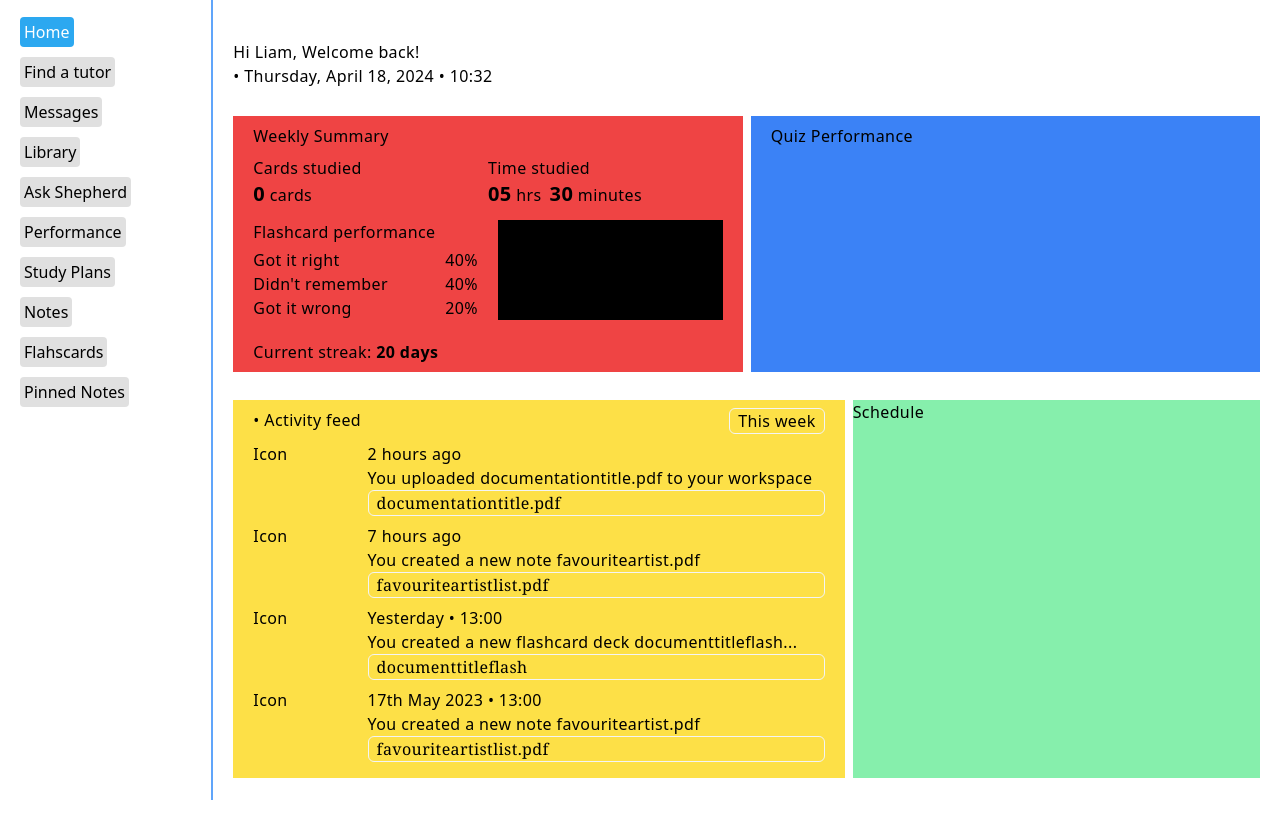
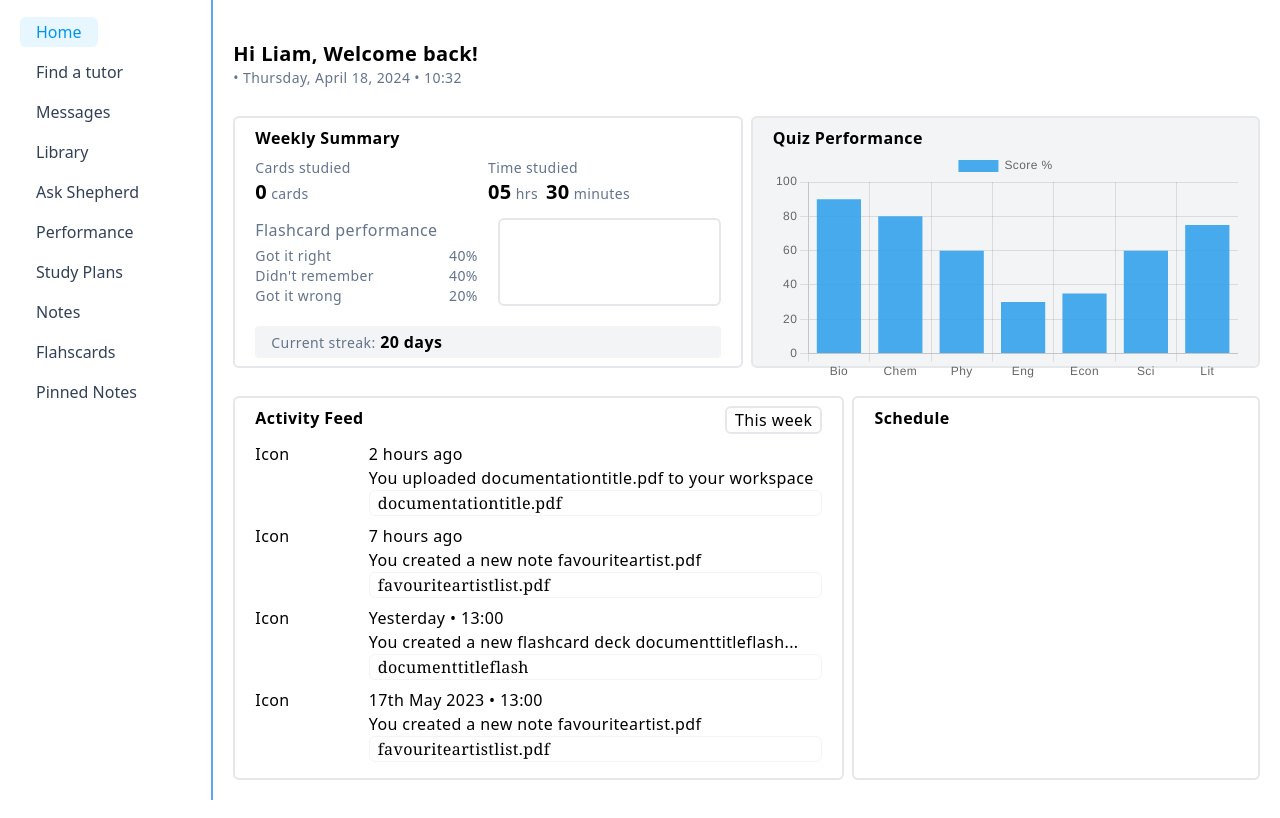
Before and after one commit to moyela/shepherd_dashboard_test, a React (Vite) app: page / in a window 1280 px wide. Built offline with nearby package versions, Linux system fonts and the light colour scheme.

Commit message:
added bar chart to component mockup

```diff
--- a/package.json
+++ b/package.json
@@ -16,8 +16,10 @@
     "@typescript-eslint/parser": "^6.14.0",
     "antd": "^5.12.2",
     "axios": "^1.6.3",
+    "chart.js": "^4.4.2",
     "framer-motion": "^10.16.16",
     "react": "^18.2.0",
+    "react-chartjs-2": "^5.2.0",
     "react-dom": "^18.2.0",
     "react-router": "^6.20.1",
     "react-router-dom": "^6.20.1"
--- a/src/components/dashboard.tsx
+++ b/src/components/dashboard.tsx
@@ -1,4 +1,5 @@
 import ActivityFeed from "./activity_feed";
+import QuizPerformanceChart from "./quiz_performance_chart";
 
 export default function Dashboard() {
 
@@ -23,8 +24,10 @@ export default function Dashboard() {
     return (
       <div className=' px-5 py-10 font-sans tracking-wide flex flex-col gap-7'>
         <div>
-          Hi Liam, Welcome back!
-          <p>
+          <span className="font-bold text-xl">
+            Hi Liam, Welcome back!
+          </span>
+          <p className="text-slate-500 text-sm">
             • {dateString} • {hours}:{minutes}
           </p>
         </div>
@@ -32,10 +35,10 @@ export default function Dashboard() {
         {/* Weekly summary and Quiz performance */}
         <div className="flex flex-row gap-2">
 
-          <div className="basis-1/2 flex flex-col px-5 py-2 bg-red-500">
+          <div className="basis-1/2 flex flex-col px-5 py-2 border-2 border-gray-200 rounded-md">
           {/* Weekly summary card */}
 
-            <div className="mb-2">
+            <div className="mb-2 font-bold">
               Weekly Summary
             </div>
 
@@ -43,29 +46,38 @@ export default function Dashboard() {
             {/* Cards studied and Time studied suboptions*/}
 
               <div className="basis-1/2 flex flex-col">
-                <div>
+                <div className="text-slate-500 text-sm">
                   Cards studied
                 </div>
                 <div>
-                  <span className="text-xl font-semibold">
+                  <span className="text-xl font-semibold mr-1">
                     0
-                  </span> cards
+                  </span>
+                  <span className="text-slate-500 text-sm">
+                    cards
+                  </span>
                 </div>
               </div>
               <div className="basis-1/2 flex flex-col">
-                <div>
+                <div className="text-slate-500 text-sm">
                     Time studied
                   </div>
                 <div className="flex flex-row gap-2">
                   <div>
-                    <span className="text-xl font-semibold">
+                    <span className="text-xl font-semibold mr-1">
                       05
-                    </span> hrs
+                    </span>
+                    <span className="text-slate-500 text-sm">
+                      hrs
+                    </span>
                   </div>
                   <div>
-                    <span className="text-xl font-semibold">
+                    <span className="text-xl font-semibold mr-1">
                       30
-                    </span> minutes
+                    </span>
+                    <span className="text-slate-500 text-sm">
+                      minutes
+                    </span>
                   </div>
 
                 </div>
@@ -78,40 +90,44 @@ export default function Dashboard() {
 
               <div className="basis-1/2">
               {/* Flashcard performance */}
-                <div className="mb-1">
+                <div className="mb-1 text-slate-500">
                   Flashcard performance
                 </div>
-                <div className="flex flex-row justify-between">
+                <div className="flex flex-row justify-between text-slate-500 text-sm">
                   <span>Got it right</span>
                   <span>40%</span>
                 </div>
-                <div className="flex flex-row justify-between">
+                <div className="flex flex-row justify-between text-slate-500 text-sm">
                   <span>Didn't remember</span>
                   <span>40%</span>
                 </div>
-                <div className="flex flex-row justify-between">
+                <div className="flex flex-row justify-between text-slate-500 text-sm">
                   <span>Got it wrong</span>
                   <span>20%</span>
                 </div>
 
               </div>
-              <div className="basis-1/2 bg-black">
-              {/* BLACK SQUARE => should be a Carousel of streaks */}
+              <div className="basis-1/2 border-2 border-gray-200 rounded-md">
+              {/* Should be a Carousel of streaks */}
 
               </div>
 
             </div>
 
-            <div>
-              Current streak: <span className="font-semibold">20 days</span>
+            <div className="bg-gray-100 rounded px-4 py-1">
+              <span className="text-slate-500 text-sm">Current streak:</span> <span className="font-semibold">20 days</span>
             </div>
           </div>
 
 
-          <div className="basis-1/2 px-5 py-2 bg-blue-500">
+          <div className="basis-1/2 px-5 py-2 border-2 border-gray-200 bg-gray-100 rounded-md">
           {/* Quiz performance sections */}
-
-            Quiz Performance
+            <span className="font-bold">
+              Quiz Performance
+            </span>
+            <div>
+              <QuizPerformanceChart/>
+            </div>
           </div>
 
         {/* END of Weekly summary and Quiz performance row*/}
@@ -120,13 +136,13 @@ export default function Dashboard() {
         <div className="flex flex-row gap-2">
         {/* Activity feed and Schedule section */}
 
-          <div className="basis-3/5 bg-yellow-300 flex flex-col px-5 py-2">
+          <div className="basis-3/5 flex flex-col px-5 py-2 border-2 border-gray-200 rounded-md">
           {/* Activity feed half */}
             <div className="flex flex-row justify-between mb-2">
-              <div>
-                • Activity feed
+              <div className="font-bold">
+                Activity Feed
               </div>
-              <div className="border border-gray-100 rounded-md px-2">
+              <div className="border-2 border-gray-200 rounded-md px-2">
                 <button>
                   This week
                 </button>
@@ -135,8 +151,10 @@ export default function Dashboard() {
 
             <ActivityFeed/>
           </div>
-          <div className="basis-2/5 bg-green-300">
-            Schedule
+          <div className="basis-2/5 border-2 border-gray-200 rounded-md px-5 py-2">
+            <span className="font-bold">
+              Schedule
+            </span>
           </div>
         </div>
 
--- a/src/components/global/sidebar.tsx
+++ b/src/components/global/sidebar.tsx
@@ -1,13 +1,13 @@
 import { NavLink } from "react-router-dom";
-// import { ResumeIcon, GithubIcon, InstagramIcon, LinkedinIcon, TwitterIcon } from "../assets";
-import { useState, useEffect } from "react";
+
+import { useState } from "react";
 
 // RouteLink renders the links for the site navigation links and external links
 function RouteLink(props: {name:string, route:string}) {
     return (
-      <div className="">
+      <div className=" nav-bar">
         <NavLink
-        className="text-l hover:text-lime-700 py-1 px-1 rounded"
+        className=" text-slate-700 hover:text-blue-400 py-1 px-4 rounded-md w-auto"
         to={props.route}
         title={`Go to my ${props.name}`}>
 
@@ -17,27 +17,6 @@ function RouteLink(props: {name:string, route:string}) {
     )
   }
 
-// ImageLink renders the external profile links to socials and github etc
-function ImageLink(props: {name:string, address:string, img_src:string, img_alt:string }) {
-    return (
-        <div className=" rounded-sm">
-
-        <a className=""
-        href={props.address}
-        title={`Go to my ${props.name}`}
-        target="_blank">
-
-           <img
-           src={props.img_src}
-           alt={props.img_alt}
-           className="header-external-link"
-           />
-        </a>
-    </div>
-    )
-}
-
-
 export default function Sidebar() {
     const twitter = "./twitter_icon.svg"
     const x = "./twitter_x_icon.svg"
@@ -45,9 +24,9 @@ export default function Sidebar() {
 
     return (
 
-    <div className="text-left flex  border-red-600">
+    <div className="text-left flex">
 
-        <nav className="font-sans flex flex-col gap-4 mx-5 pt-5" id="nav-bar">
+        <nav className="font-sans flex flex-col gap-4 mx-5 pt-5">
             <RouteLink name="Home" route="/" />
             <RouteLink name="Find a tutor" route="/work" />
             <RouteLink name="Messages" route="/writing" />
@@ -62,44 +41,3 @@ export default function Sidebar() {
     </div>
     );
   }
-
-
-// template for svg links kept below:
-
-// function SVGLink(props: {name:string, address:string, whichicon:string}) {
-
-//     let icon
-
-//     switch (props.whichicon) {
-//         case 'resume':
-//             icon = <ResumeIcon />
-//             break;
-//         case 'linkedin':
-//             icon = <LinkedinIcon/>
-//             break;
-//         case 'github':
-//             icon = <GithubIcon/>
-//             break;
-//         case 'twitter':
-//             icon = <TwitterIcon/>
-//             break;
-//         case 'instagram':
-//             icon = <InstagramIcon/>
-//             break;
-//     }
-
-//     return (
-//         <div className="h-full">
-
-//         <a className=""
-//         href={props.address}
-//         title={`Go to my ${props.name}`}
-//         target="_blank"
-//         >
-//             <div style={{color:'red'}} className="header-external-link  hover:h-7 hover:fill-white">
-//                 {icon}
-//             </div>
-//         </a>
-//     </div>
-//     )
-// }
--- /dev/null
+++ b/src/components/quiz_performance_chart.tsx
@@ -0,0 +1,52 @@
+import {
+    Chart as ChartJS,
+    CategoryScale,
+    LinearScale,
+    BarElement,
+    Title,
+    Tooltip,
+    Legend,
+  } from 'chart.js';
+import { Bar } from 'react-chartjs-2';
+
+
+ChartJS.register(
+  CategoryScale,
+  LinearScale,
+  BarElement,
+  Title,
+  Tooltip,
+  Legend
+);
+
+export const options = {
+  responsive: true,
+  plugins: {
+    legend: {
+      position: 'top' as const,
+    },
+
+    title: {
+      display: false,
+      text: 'Quiz Performance',
+    },
+  },
+};
+
+const labels = ['Bio', 'Chem', 'Phy', 'Eng', 'Econ', 'Sci', 'Lit'];
+
+export const data = {
+  labels,
+  datasets: [
+    {
+      label: 'Score %',
+      data: [90,80,60,30,35,60,75,97],
+      backgroundColor: 'rgba(53, 162, 235, 0.9)',
+    }
+  ],
+};
+
+
+export default function QuizPerformanceChart() {
+    return <Bar options={options} data={data} style={{position:"absolute"}}/>;
+}
--- a/src/styles/main.css
+++ b/src/styles/main.css
@@ -23,17 +23,17 @@
 }
 
 .header-external-link:hover {
-  background-color: #92d4a2;
+  background-color: #0095ec;
 }
 
-#nav-bar a.active {
+.nav-bar a.active {
   /* this styles the navigation routing links*/
-  background-color: #2ca8f0;
-  color: white;
+  background-color: #e8f6ff;
+  color: #0095ec;
 }
 
-#nav-bar a {
-  background-color: #e0e0e0;
+.nav-bar a {
+  background-color: #ffffff;
 }
 
 /* ---------------------------- */
```
Also changed, not shown: lib/bluesky.txt (deleted), 1 other file (tests, documents, lock files or other folders).
